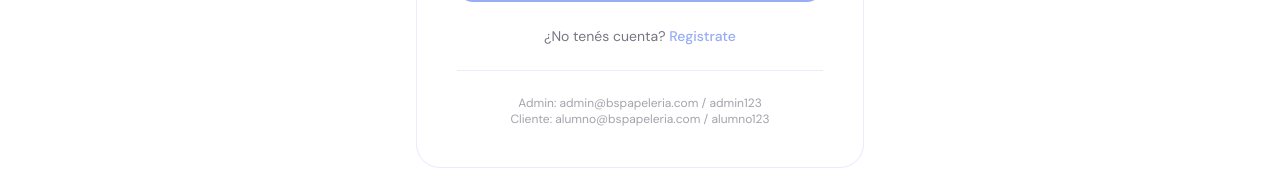
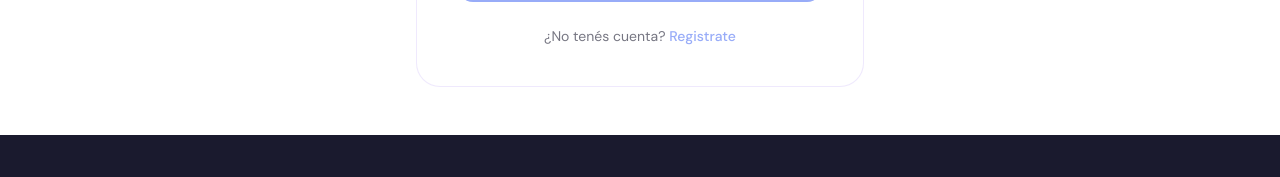
Before and after one commit to manukpo10/bspapeleria-frontend, a React (Vite) app: page /login in a window 1280 px wide. Shown: the part 504-681 px from the top of the page. Built offline with nearby package versions, Linux system fonts and the light colour scheme; no server answers.

Commit message:
security: quitar credenciales de demo del login y del README

```diff
--- a/src/pages/LoginPage.tsx
+++ b/src/pages/LoginPage.tsx
@@ -119,11 +119,6 @@ export default function LoginPage() {
               ¿No tenés cuenta?{' '}
               <Link to="/registro" className="text-primary font-medium hover:underline">Registrate</Link>
             </div>
-
-            <div className="mt-6 pt-6 border-t border-sand/50 text-xs text-dark/40 text-center">
-              <p>Admin: admin@bspapeleria.com / admin123</p>
-              <p>Cliente: alumno@bspapeleria.com / alumno123</p>
-            </div>
           </div>
         </motion.div>
       </div>
```
Also changed, not shown: 1 other file (tests, documents, lock files or other folders).
